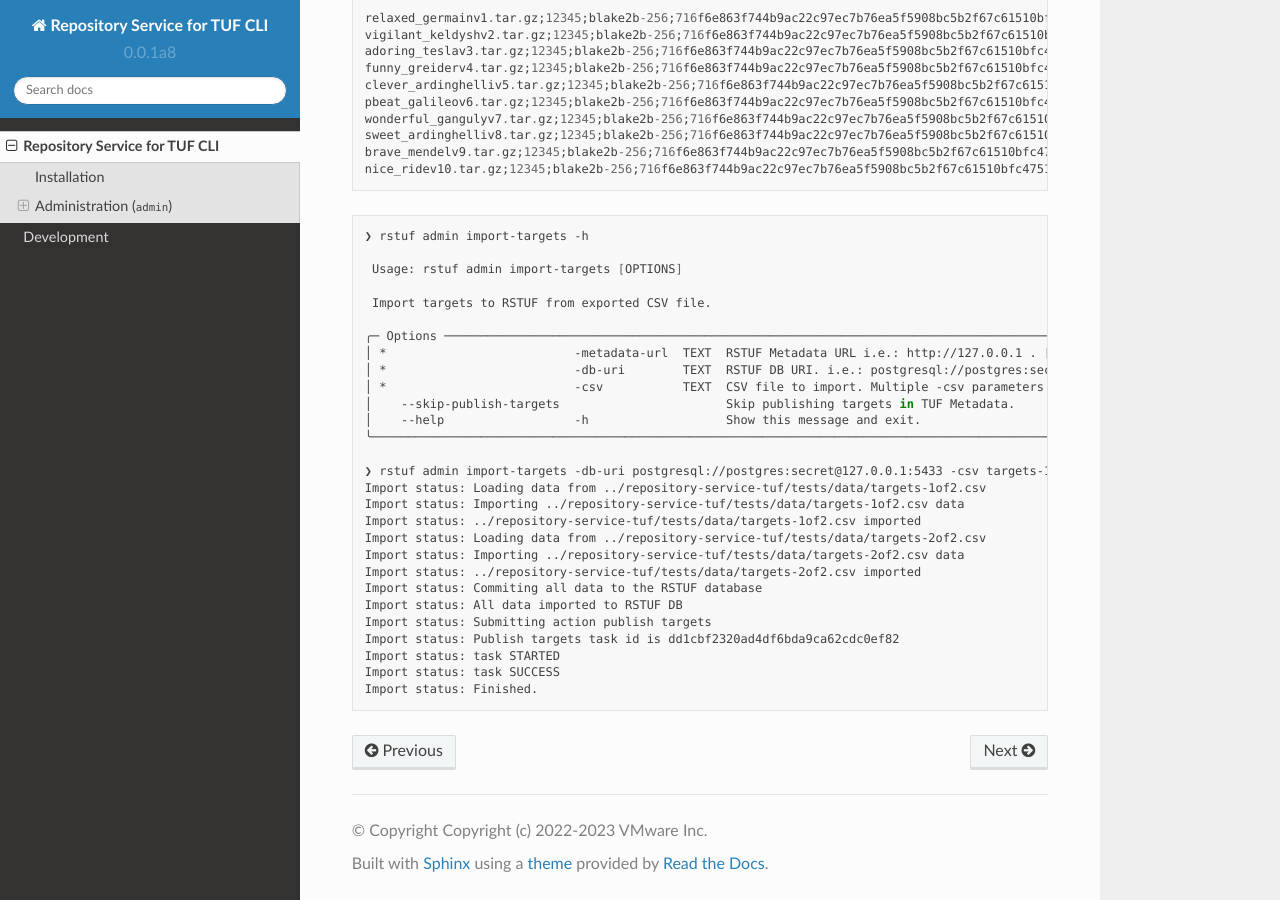
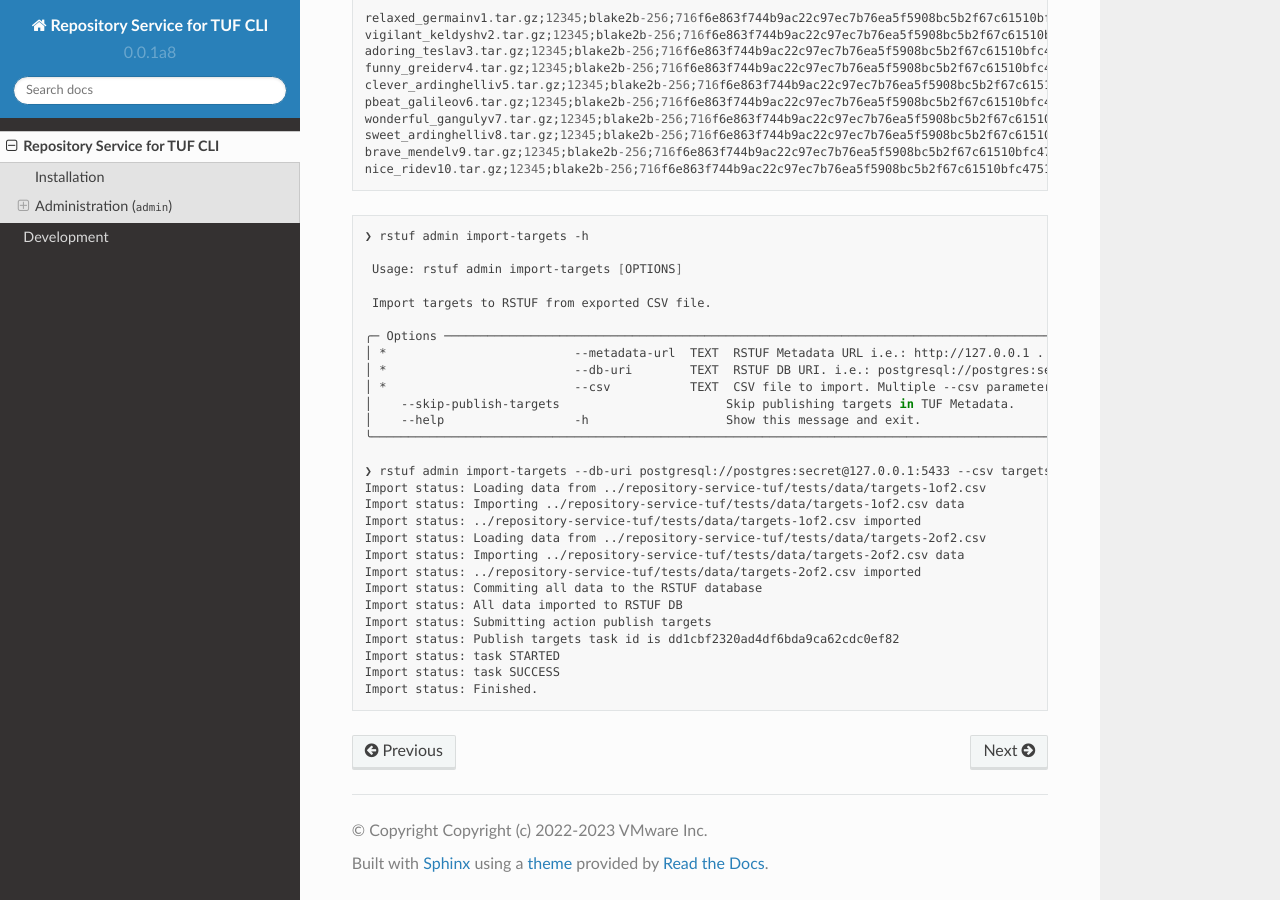
Before and after one commit to repository-service-tuf/repository-service-tuf-cli, a Sphinx documentation site: the page built from docs/source/guide/index.rst, in a window 1280 px wide and 900 px high, scrolled down 8622 px. Built offline with Sphinx 7.4.7 and the Read the Docs theme 2.0.0, drawn with Linux system fonts in a browser that asks for light colours.

```diff
--- a/docs/source/guide/index.rst
+++ b/docs/source/guide/index.rst
@@ -502,14 +502,14 @@ See the below CSV file example:
      Import targets to RSTUF from exported CSV file.
 
     ╭─ Options ───────────────────────────────────────────────────────────────────────────────────────────────────────────────────────────────────────────────────────╮
-    │ *                          -metadata-url  TEXT  RSTUF Metadata URL i.e.: http://127.0.0.1 . [required]                                                          │
-    │ *                          -db-uri        TEXT  RSTUF DB URI. i.e.: postgresql://postgres:secret@127.0.0.1:5433 [required]                                      │
-    │ *                          -csv           TEXT  CSV file to import. Multiple -csv parameters are allowed. See rstuf CLI guide for more details. [required]      │
+    │ *                          --metadata-url  TEXT  RSTUF Metadata URL i.e.: http://127.0.0.1 . [required]                                                         │
+    │ *                          --db-uri        TEXT  RSTUF DB URI. i.e.: postgresql://postgres:secret@127.0.0.1:5433 [required]                                     │
+    │ *                          --csv           TEXT  CSV file to import. Multiple --csv parameters are allowed. See rstuf CLI guide for more details. [required]    │
     │    --skip-publish-targets                       Skip publishing targets in TUF Metadata.                                                                        │
     │    --help                  -h                   Show this message and exit.                                                                                     │
     ╰─────────────────────────────────────────────────────────────────────────────────────────────────────────────────────────────────────────────────────────────────╯
 
-    ❯ rstuf admin import-targets -db-uri postgresql://postgres:secret@127.0.0.1:5433 -csv targets-1of2.csv -csv targets-2of2.csv -metadata-url http://127.0.0.1:8080/
+    ❯ rstuf admin import-targets --db-uri postgresql://postgres:secret@127.0.0.1:5433 --csv targets-1of2.csv --csv targets-2of2.csv --metadata-url http://127.0.0.1:8080/
     Import status: Loading data from ../repository-service-tuf/tests/data/targets-1of2.csv
     Import status: Importing ../repository-service-tuf/tests/data/targets-1of2.csv data
     Import status: ../repository-service-tuf/tests/data/targets-1of2.csv imported
```
Also changed, not shown: 1 other file.
